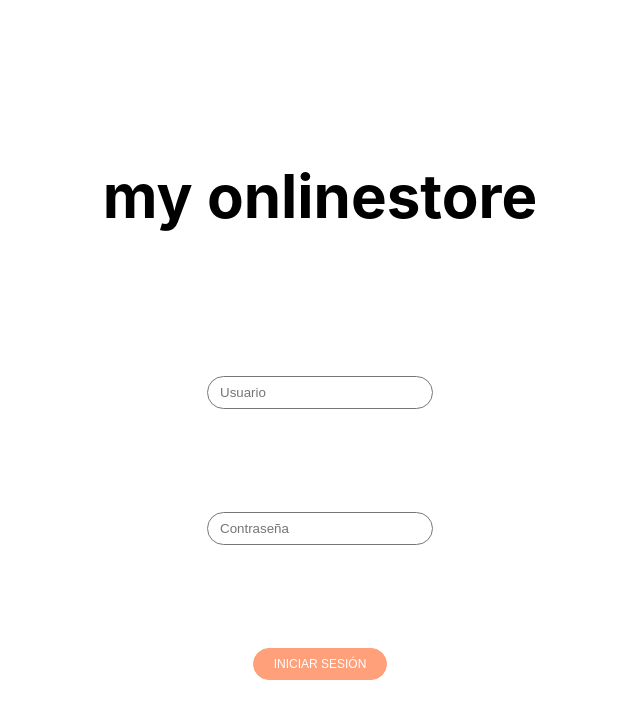
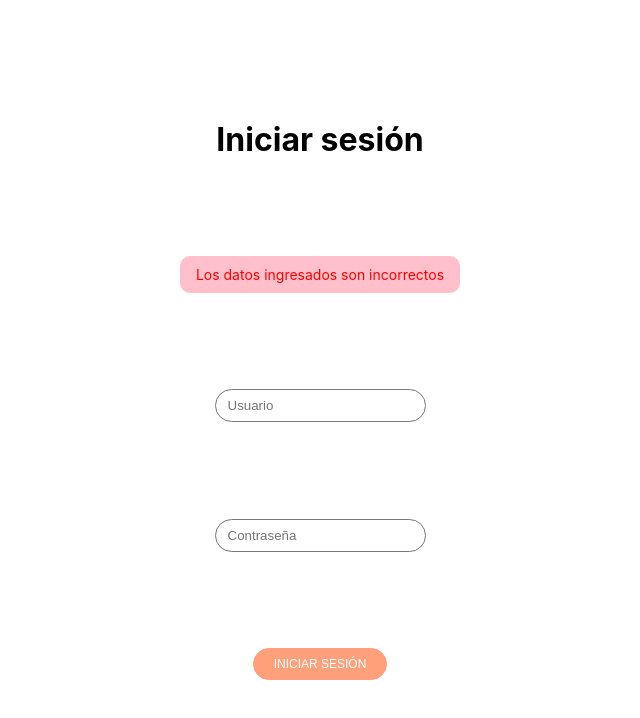
Before and after one commit to bianco-e/onlineStore, a React (Create React App) app: page /login in a window 1280 px wide. Both pictures are taken after a click on the button "INICIAR SESIÓN". Shown: the top 718 px of the page, without its empty margins (320-960 px from the left). Built offline with nearby package versions, Linux system fonts and the light colour scheme; no server answers; the database is empty.

Commit message:
made login using firebase

```diff
--- a/src/firebase/client.js
+++ b/src/firebase/client.js
@@ -57,7 +57,7 @@ class Firebase {
       .catch((error) => console.log(error));
   };
 
-  getAllProducts = (collection) => {
+  getAllFromACollection = (collection) => {
     return this.db
       .collection(collection)
       .get()
@@ -75,6 +75,19 @@ class Firebase {
       .get()
       .then((doc) => doc.data());
   };
+
+  login = (username, password) => {
+    return this.db
+      .collection("accounts")
+      .get()
+      .then((snapshot) =>
+        snapshot.docs.find((doc) => {
+          const { pw, user } = doc.data();
+          return username === user && password === pw;
+        })
+      )
+      .catch((err) => console.log(err));
+  };
 }
 
 export default new Firebase(firebaseConfig);
--- /dev/null
+++ b/src/pages/Admin.js
@@ -0,0 +1,6 @@
+import React from "react";
+import styled from "styled-components";
+
+export default function Admin() {
+  return <div></div>;
+}
--- a/src/pages/Login.js
+++ b/src/pages/Login.js
@@ -1,13 +1,15 @@
 import React, { useState } from "react";
 import styled from "styled-components";
-import PageTitle from "../components/PageTitle";
 import StyledInput from "../components/StyledInput";
 import StyledButton from "../components/StyledButton";
 import firebase from "../firebase/client.js";
+import { useHistory } from "react-router-dom";
 
 export default function Login() {
+  const history = useHistory();
   const [user, setUser] = useState("");
   const [password, setPassword] = useState("");
+  const [errorMsg, setErrorMsg] = useState("");
 
   const inputsData = [
     {
@@ -25,6 +27,14 @@ export default function Login() {
   ];
 
   const handleLogin = () => {
+    const accounts = firebase
+      .login(user, password)
+      .then((res) =>
+        res
+          ? history.push("/admin")
+          : setErrorMsg("Los datos ingresados son incorrectos")
+      )
+      .catch((err) => console.error(err));
     setPassword("");
     setUser("");
   };
@@ -32,7 +42,8 @@ export default function Login() {
   return (
     <Wrapper>
       <Container>
-        <PageTitle text="my onlinestore" />
+        <Title>Iniciar sesión</Title>
+        {errorMsg && <ErrorMessage>{errorMsg}</ErrorMessage>}
         {inputsData.map((data) => {
           const { fn, ph, type, val } = data;
           return (
@@ -42,7 +53,7 @@ export default function Login() {
               ph={ph}
               val={val}
               type={type}
-              width="200px"
+              width="185px"
             />
           );
         })}
@@ -61,7 +72,17 @@ const Container = styled.div({
   alignItems: "center",
   display: "flex",
   flexDirection: "column",
-  height: "70%",
+  height: "70vh",
   justifyContent: "space-between",
   width: "90%",
 });
+const ErrorMessage = styled.span({
+  backgroundColor: "pink",
+  borderRadius: "10px",
+  color: "red",
+  fontSize: "14px",
+  padding: "10px 16px",
+});
+const Title = styled.h1({
+  margin: "0",
+});
```
